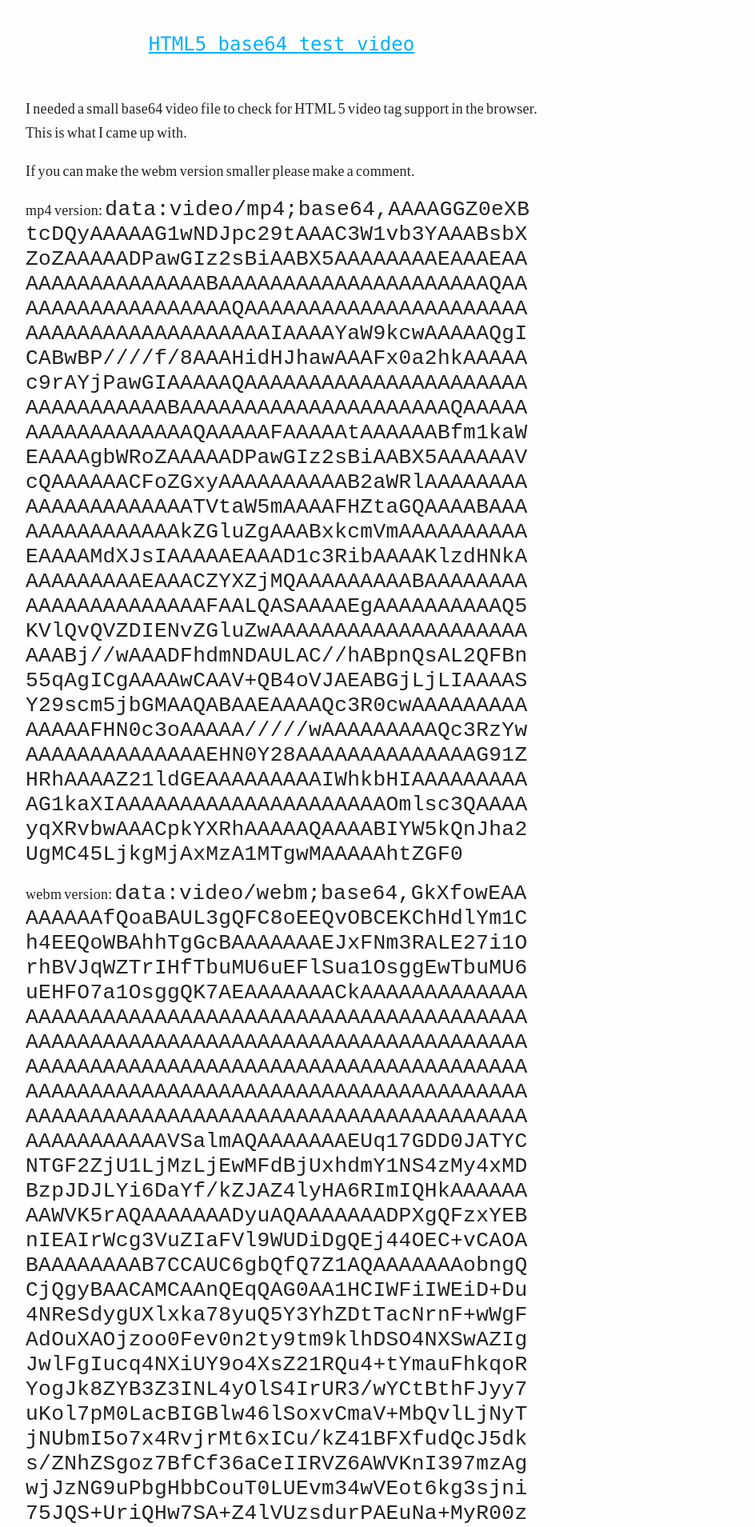
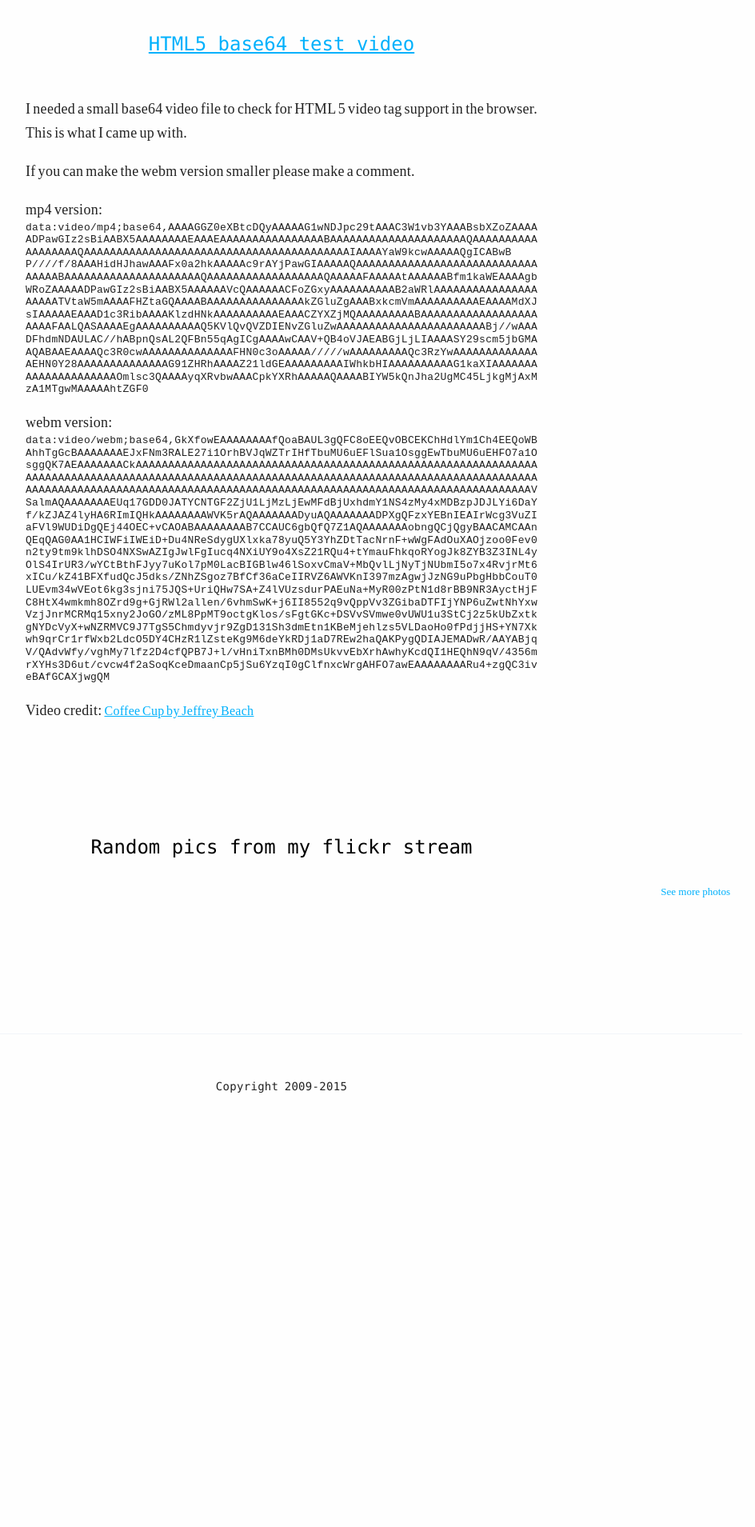
Before and after one commit to musca/koe.github.io, a Jekyll site: the page built from index.html, in a window 1280 px wide. Shown: the part 2460-4369 px from the top of the page at 80% size, without its empty margins (288-1232 px from the left). Built offline with Jekyll 4.4.1, drawn with Linux system fonts in a browser that asks for light colours; Markdown is read by kramdown in place of the engine named in the settings; after the commit the page ends 3847 px from its top, so only the background shows below that.

Commit message:
Updated code styles

```diff
--- a/dist/css/blog.css
+++ b/dist/css/blog.css
@@ -9,14 +9,14 @@ html{font-size:62.5%}
 body{font-family:Inconsolata,Cutive,Menlo,Monaco,'Courier New' monospace;line-height:1.43;transition:opacity 1s linear;-webkit-font-smoothing:antialiased;background-color:#fefefe}
 #intro,.bob,footer,h1,h2,h3,h4{font-family:'Cutive Mono',Menlo,Monaco,'Courier New',monospace;font-weight:200;text-align:center}
 #intro a,.bob a,footer a,h1 a,h2 a,h3 a,h4 a{font-size:100%}
-code,p{font-size:1.8em}
 h1{font-size:4.8em;padding-top:2em;padding-bottom:0;text-align:center;font-weight:400;color:#4f5566;letter-spacing:-2px;word-spacing:-6px}
 #header a:first-child,#rss,.bold{font-weight:700}
 h2{font-size:3.6em;padding-bottom:30px}
 h3{font-size:2.4em}
 h4{font-size:2.1em}
-p{margin-bottom:1em;line-height:30px;word-spacing:-.1em;letter-spacing:.3px}
-a{color:#00B1FC;font-size:1.6em}
+p{font-size:1.8em;margin-bottom:1em;line-height:30px;word-spacing:-.1em;letter-spacing:.3px}
+a{color:#00B1FC;font-size:1.6rem}
+code{display:block;font-size:13px;line-height:1.2}
 .border{border:1px solid #ddd}
 .content{margin-left:auto;margin-right:auto;width:90%;max-width:1111px}
 .margin-top{margin-top:3em}
--- a/dist/css/main.css
+++ b/dist/css/main.css
@@ -38,14 +38,13 @@ html{font-size:62.5%}
 body{font-family:Inconsolata,Cutive,Menlo,Monaco,'Courier New' monospace;line-height:1.43;transition:opacity 1s linear;-webkit-font-smoothing:antialiased;background-color:#fefefe}
 #intro,.bob,footer,h1,h2,h3,h4{font-family:'Cutive Mono',Menlo,Monaco,'Courier New',monospace;font-weight:200;text-align:center}
 #intro a,.bob a,footer a,h1 a,h2 a,h3 a,h4 a{font-size:100%}
-code,p{font-size:1.8em}
 h1{font-size:4.8em;padding-top:2em;padding-bottom:0;text-align:center;font-weight:400;color:#4f5566;letter-spacing:-2px;word-spacing:-6px}
 h2{font-size:3.6em;padding-bottom:30px}
 h3{font-size:2.4em}
 h4{font-size:2.1em}
-p{margin-bottom:1em;line-height:30px;word-spacing:-.1em;letter-spacing:.3px}
-a{color:#00B1FC;font-size:1.6em}
-code{word-break:break-all}
+p{font-size:1.8em;margin-bottom:1em;line-height:30px;word-spacing:-.1em;letter-spacing:.3px}
+a{color:#00B1FC;font-size:1.6rem}
+code{word-break:break-all;display:block;font-size:13px;line-height:1.2}
 .border{border:1px solid #ddd}
 .content{margin-left:auto;margin-right:auto;width:90%;max-width:1111px}
 .margin-top{margin-top:3em}
--- a/src/scss/_globals.scss
+++ b/src/scss/_globals.scss
@@ -48,7 +48,7 @@ p {
 }
 a {
   color: #00B1FC;
-  font-size: 1.6em;
+  font-size: 1.6rem;
 }
 ul {
   list-style: none;
@@ -56,6 +56,9 @@ ul {
 code {
   font-size: $p-font-size;
   word-break: break-all;
+  display: block;
+  font-size: 13px;
+  line-height: 1.2;
 }
 .border {
   border: $border;
```
